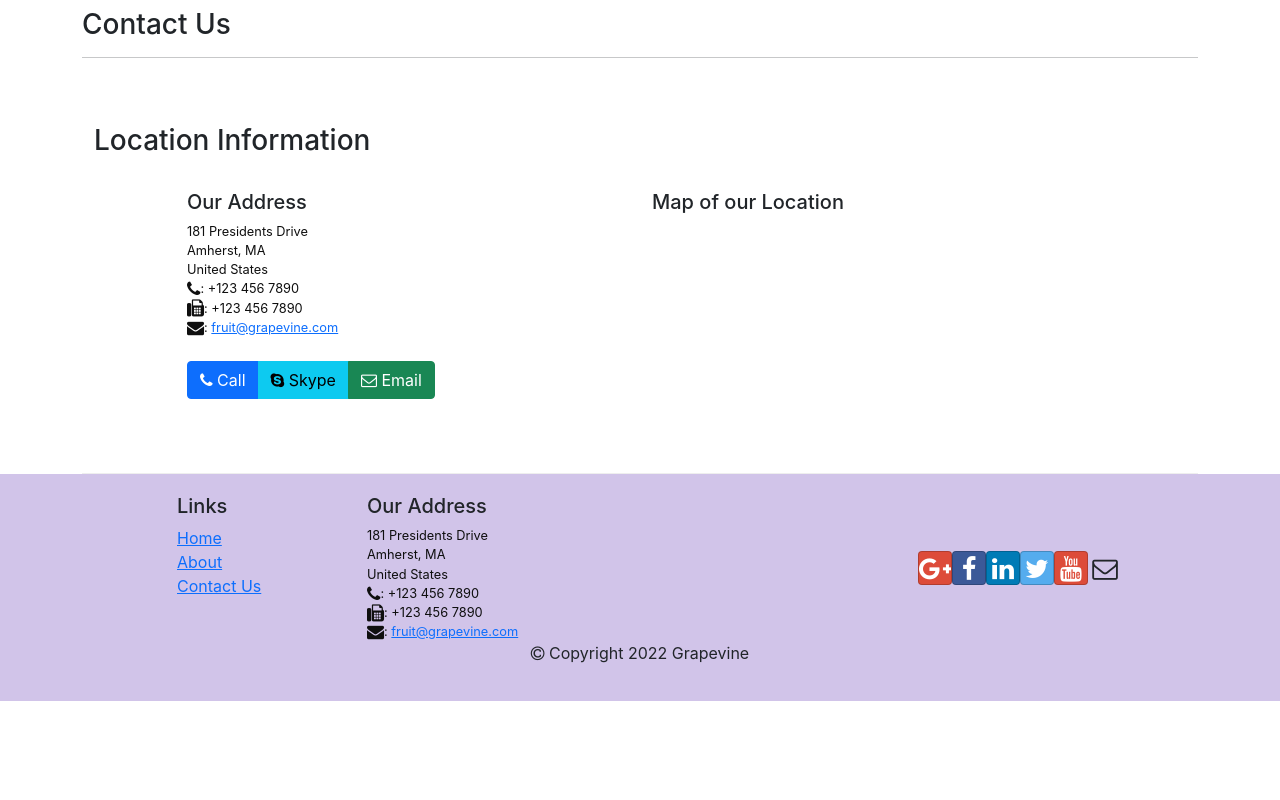
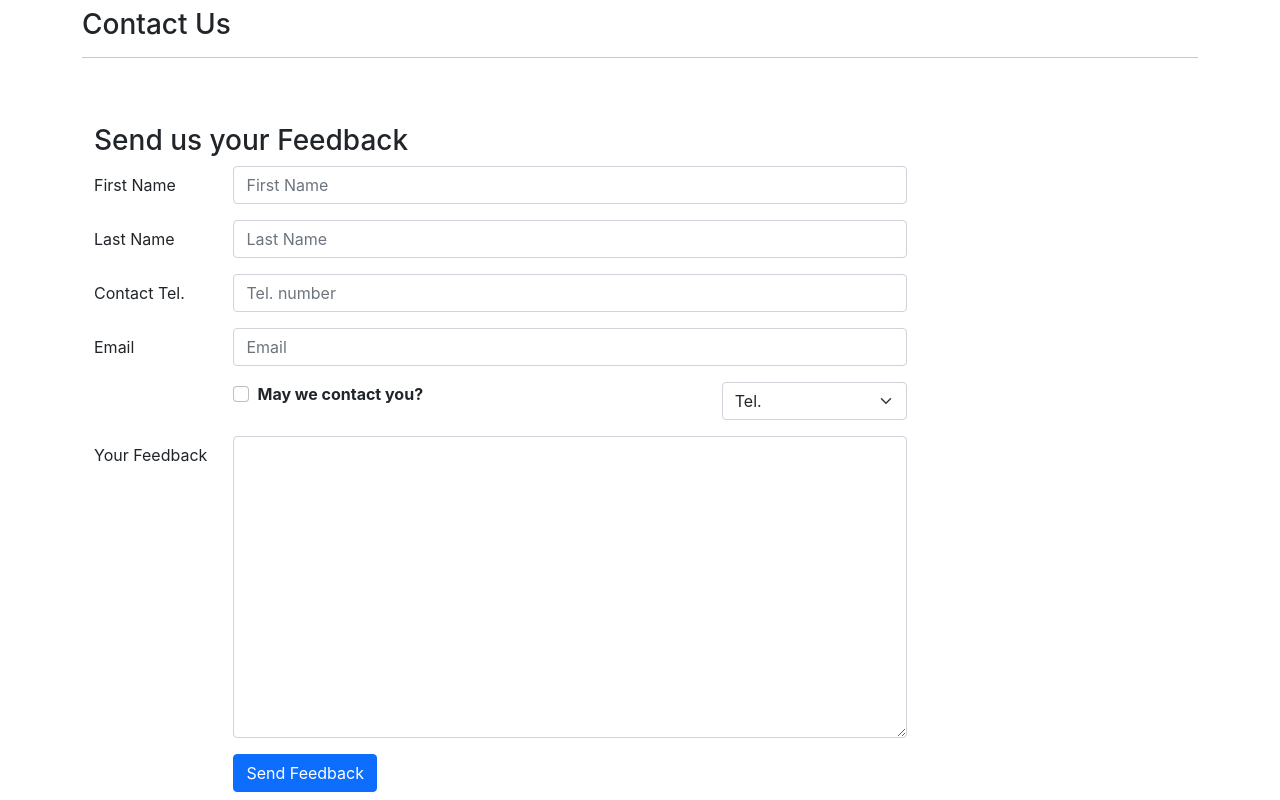
Before and after one commit to scalable-web-systems/GrapeVine, a React (Create React App) app: page /contactus in a window 1280 px wide. Shown: the part 360-1160 px from the top of the page. Before the commit the page ends 1061 px from the top, so only its background shows below. Built offline with nearby package versions, Linux system fonts and the light colour scheme.

Commit message:
Added Contact Form

```diff
--- a/src/Components/AboutComponent.js
+++ b/src/Components/AboutComponent.js
@@ -1,5 +1,6 @@
 import React from 'react';
-import { Card, CardImg, CardTitle, CardText, CardHeader, CardBody, Media } from 'reactstrap';
+import { Card, CardImg, CardTitle, CardText, CardHeader, CardBody, Media, Breadcrumb, BreadcrumbItem } from 'reactstrap';
+import { Link } from 'react-router-dom';
 
 function RenderFeature({ feature, onClick }) {
     return (
@@ -47,6 +48,12 @@
     return (
         <div className="container">
             <div className="row">
+                <Breadcrumb>
+                    <BreadcrumbItem><Link to="/home">Home</Link></BreadcrumbItem>
+                    <BreadcrumbItem active>About</BreadcrumbItem>
+                </Breadcrumb>
+            </div>
+            <div className="row">
                 {featuresPlace}
             </div>
             <div className="row row-content">
--- a/src/Components/ContactComponent.js
+++ b/src/Components/ContactComponent.js
@@ -1,8 +1,43 @@
-import React from 'react';
-import { Breadcrumb, BreadcrumbItem } from 'reactstrap';
+import React, { Component } from 'react';
+import { Breadcrumb, BreadcrumbItem, Button, Form, FormGroup, Label, Input, Col } from 'reactstrap';
 import { Link } from 'react-router-dom';
 
-function Contact(props) {
+class Contact extends Component {
+    constructor(props) {
+        super(props);
+
+        this.state = {
+            firstname: '',
+            lastname: '',
+            telnum: '',
+            email: '',
+            agree: false,
+            contactType: 'Tel.',
+            message: ''
+        };
+
+        this.handleInputChange = this.handleInputChange.bind(this);
+        this.handleSubmit = this.handleSubmit.bind(this);
+
+    }
+
+    handleInputChange(event) {
+        const target = event.target;
+        const value = target.type === 'checkbox' ? target.checked : target.value;
+        const name = target.name;
+
+        this.setState({
+            [name]: value
+        });
+    }
+
+    handleSubmit(event) {
+        console.log('Current State is: ' + JSON.stringify(this.state));
+        alert('Current State is: ' + JSON.stringify(this.state));
+        event.preventDefault();
+    }
+
+    render() {
         return (
             <div className="container">
                 <div className="row">
@@ -13,6 +48,88 @@
                     <div className="col-12">
                         <h3>Contact Us</h3>
                         <hr />
+                    </div>
+                </div>
+                <div className="row row-content">
+                    <div className="col-12">
+                        <h3>Send us your Feedback</h3>
+                    </div>
+                    <div className="col-12 col-md-9">
+                        <Form onSubmit={this.handleSubmit}>
+                            <FormGroup row>
+                                <Label htmlFor="firstname" md={2}>First Name</Label>
+                                <Col md={10}>
+                                    <Input type="text" id="firstname" name="firstname"
+                                        placeholder="First Name"
+                                        value={this.state.firstname}
+                                        onChange={this.handleInputChange} />
+                                </Col>
+                            </FormGroup>
+                            <FormGroup row>
+                                <Label htmlFor="lastname" md={2}>Last Name</Label>
+                                <Col md={10}>
+                                    <Input type="text" id="lastname" name="lastname"
+                                        placeholder="Last Name"
+                                        value={this.state.lastname}
+                                        onChange={this.handleInputChange} />
+                                </Col>
+                            </FormGroup>
+                            <FormGroup row>
+                                <Label htmlFor="telnum" md={2}>Contact Tel.</Label>
+                                <Col md={10}>
+                                    <Input type="tel" id="telnum" name="telnum"
+                                        placeholder="Tel. number"
+                                        value={this.state.telnum}
+                                        onChange={this.handleInputChange} />
+                                </Col>
+                            </FormGroup>
+                            <FormGroup row>
+                                <Label htmlFor="email" md={2}>Email</Label>
+                                <Col md={10}>
+                                    <Input type="email" id="email" name="email"
+                                        placeholder="Email"
+                                        value={this.state.email}
+                                        onChange={this.handleInputChange} />
+                                </Col>
+                            </FormGroup>
+                            <FormGroup row>
+                                <Col md={{ size: 6, offset: 2 }}>
+                                    <FormGroup check>
+                                        <Label check>
+                                            <Input type="checkbox"
+                                                name="agree"
+                                                checked={this.state.agree}
+                                                onChange={this.handleInputChange} /> {' '}
+                                            <strong>May we contact you?</strong>
+                                        </Label>
+                                    </FormGroup>
+                                </Col>
+                                <Col md={{ size: 3, offset: 1 }}>
+                                    <Input type="select" name="contactType"
+                                        value={this.state.contactType}
+                                        onChange={this.handleInputChange}>
+                                        <option>Tel.</option>
+                                        <option>Email</option>
+                                    </Input>
+                                </Col>
+                            </FormGroup>
+                            <FormGroup row>
+                                <Label htmlFor="message" md={2}>Your Feedback</Label>
+                                <Col md={10}>
+                                    <Input type="textarea" id="message" name="message"
+                                        rows="12"
+                                        value={this.state.message}
+                                        onChange={this.handleInputChange}></Input>
+                                </Col>
+                            </FormGroup>
+                            <FormGroup row>
+                                <Col md={{ size: 10, offset: 2 }}>
+                                    <Button type="submit" color="primary">
+                                        Send Feedback
+                                    </Button>
+                                </Col>
+                            </FormGroup>
+                        </Form>
                     </div>
                 </div>
                 <div className="row row-content">
@@ -44,5 +161,6 @@
             </div>
         );
     }
+}
 
 export default Contact;
--- a/src/Components/HomeComponent.js
+++ b/src/Components/HomeComponent.js
@@ -1,5 +1,5 @@
 import React from 'react';
-import { Card, CardImg, CardText, CardBody, CardTitle, CardSubtitle } from 'reactstrap';
+import { Card, CardImg, CardText, CardBody, CardTitle } from 'reactstrap';
 
 function RenderCard({ item }) {
     return (
--- a/src/Components/MainComponent.js
+++ b/src/Components/MainComponent.js
@@ -4,7 +4,6 @@
 import Footer from './FooterComponent';
 import Home from './HomeComponent';
 import About from './AboutComponent';
-import FeatureDetail from './FeatureDetailComponent';
 import Contact from './ContactComponent';
 import { FEATURES } from '../Shared/features';
 import { LEADERS } from '../Shared/leaders';
```
Lines whose indentation alone changed are shown as unchanged.
